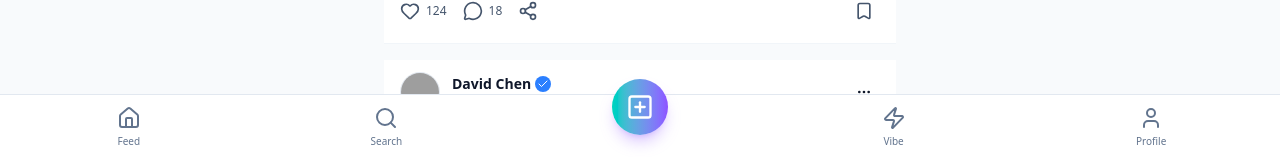
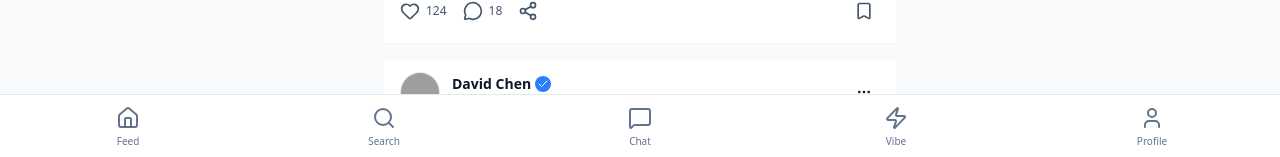
Before and after one commit to acecod3z/UniVibe, a Next.js app: page /feed in a window 1280 px wide. Shown: the part 641-798 px from the top of the page. Built offline with nearby package versions, Linux system fonts and the light colour scheme; grey boxes are pictures that could not be loaded.

Commit message:
Fix navigation: Add BottomNav to pages, update nav items

```diff
--- a/app/profile/[id]/page.tsx
+++ b/app/profile/[id]/page.tsx
@@ -3,6 +3,7 @@
 import { useState, useEffect } from "react";
 import { createClient } from "@/lib/supabase";
 import { Button } from "@/components/ui/Button";
+import { BottomNav } from "@/components/BottomNav";
 import { Avatar } from "@/components/ui/Avatar";
 import { Badge } from "@/components/ui/Badge";
 import { ArrowLeft, MapPin, GraduationCap, Building2, Link as LinkIcon, ThumbsUp, ThumbsDown, UserPlus, UserCheck } from "lucide-react";
@@ -312,6 +313,7 @@ export default function PublicProfilePage() {
                     </div>
                 </div>
             </main>
+            <BottomNav />
         </div>
     );
 }
--- a/app/search/page.tsx
+++ b/app/search/page.tsx
@@ -6,6 +6,7 @@ import { Input } from "@/components/ui/Input";
 import { Avatar } from "@/components/ui/Avatar";
 import { Badge } from "@/components/ui/Badge";
 import { Button } from "@/components/ui/Button";
+import { BottomNav } from "@/components/BottomNav";
 import { Search, UserPlus, UserCheck } from "lucide-react";
 import Link from "next/link";
 
@@ -130,6 +131,7 @@ export default function SearchPage() {
                     ))}
                 </div>
             </main>
+            <BottomNav />
         </div>
     );
 }
--- a/components/BottomNav.tsx
+++ b/components/BottomNav.tsx
@@ -10,11 +10,7 @@ export function BottomNav() {
             <div className="flex items-center justify-around h-16">
                 <NavItem href="/feed" icon={Home} label="Feed" />
                 <NavItem href="/search" icon={Search} label="Search" />
-                <div className="relative -top-5">
-                    <button className="flex items-center justify-center h-14 w-14 rounded-full bg-gradient-to-r from-teal-400 to-violet-500 text-white shadow-lg shadow-violet-500/30 hover:scale-105 transition-transform">
-                        <PlusSquare className="h-7 w-7" />
-                    </button>
-                </div>
+                <NavItem href="/messages" icon={MessageSquare} label="Chat" />
                 <NavItem href="/match" icon={Zap} label="Vibe" />
                 <NavItem href="/profile" icon={User} label="Profile" />
             </div>
```
